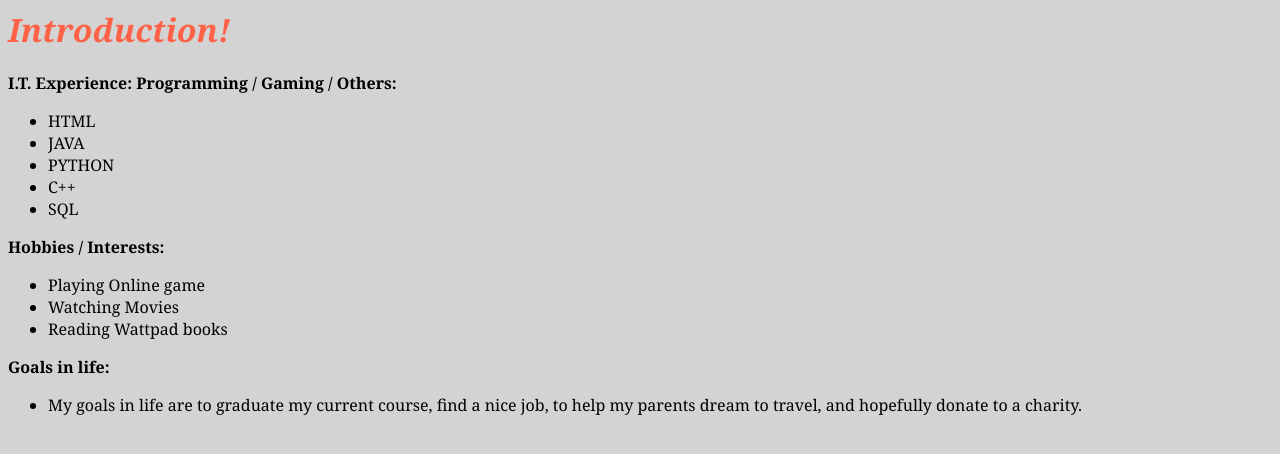
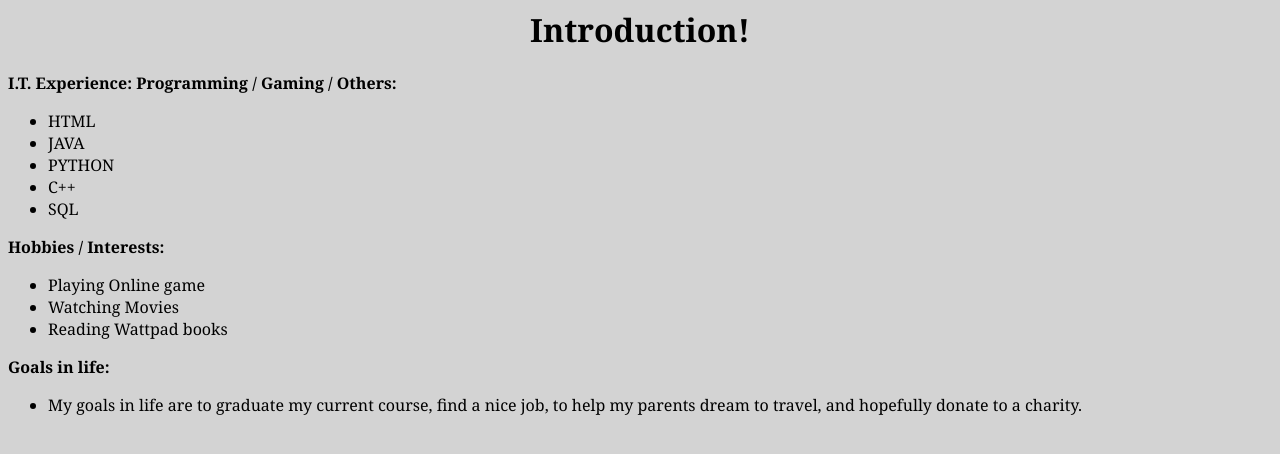
Before and after one commit to PatMeltran/PatMeltran.github.io, a plain HTML site: page index.html in a window 1280 px wide. Drawn offline with Linux system fonts and the light colour scheme.

Commit message:
Update index.html

```diff
--- a/index.html
+++ b/index.html
@@ -10,7 +10,7 @@
 	</style>
 <body>
 
-<h1 style = "color : tomato;"><i>Introduction!</i></h1>
+<h1><center>Introduction!</center></h1>
 
 <p> <b>I.T. Experience: Programming / Gaming / Others:</b> </p>
 	<ul>
```
